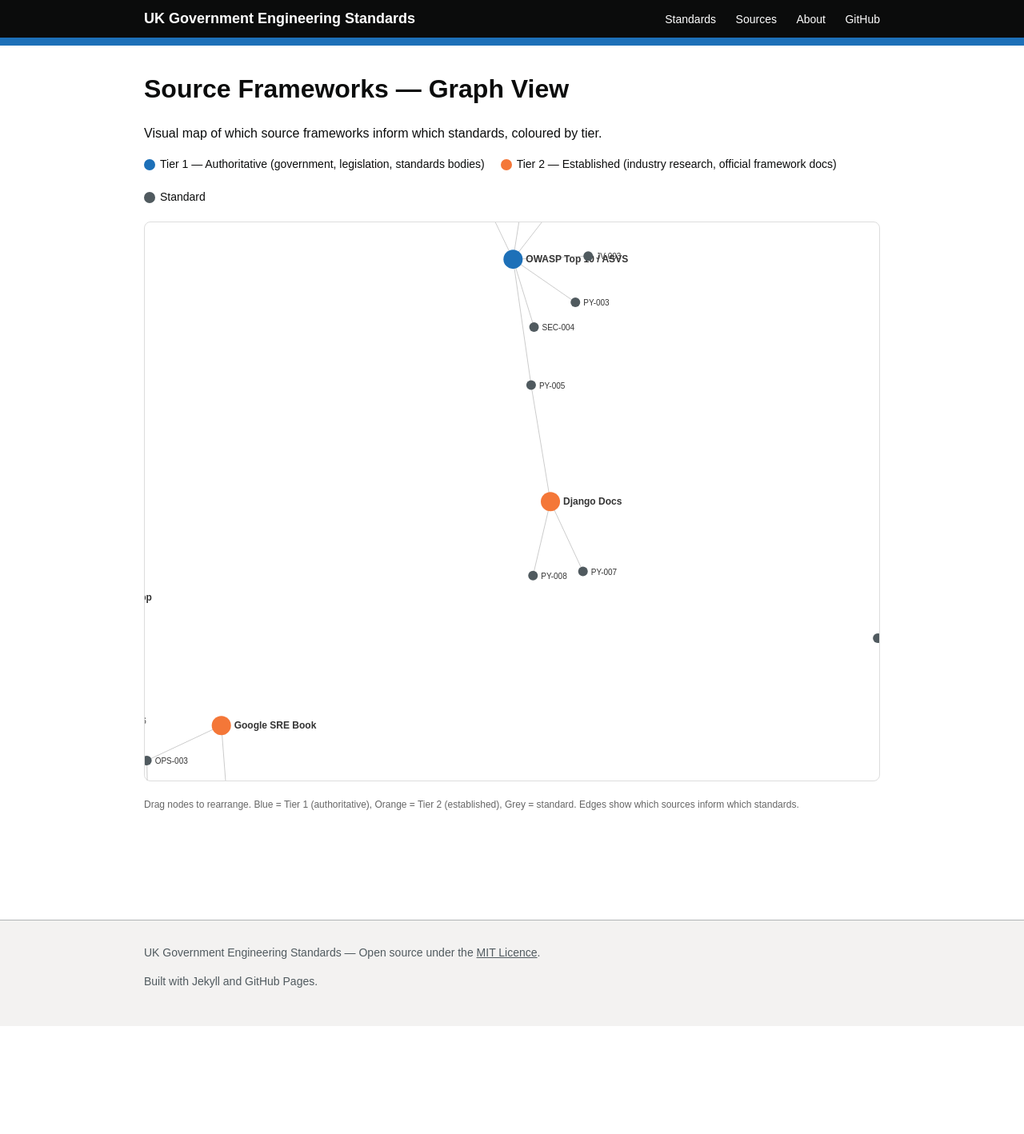
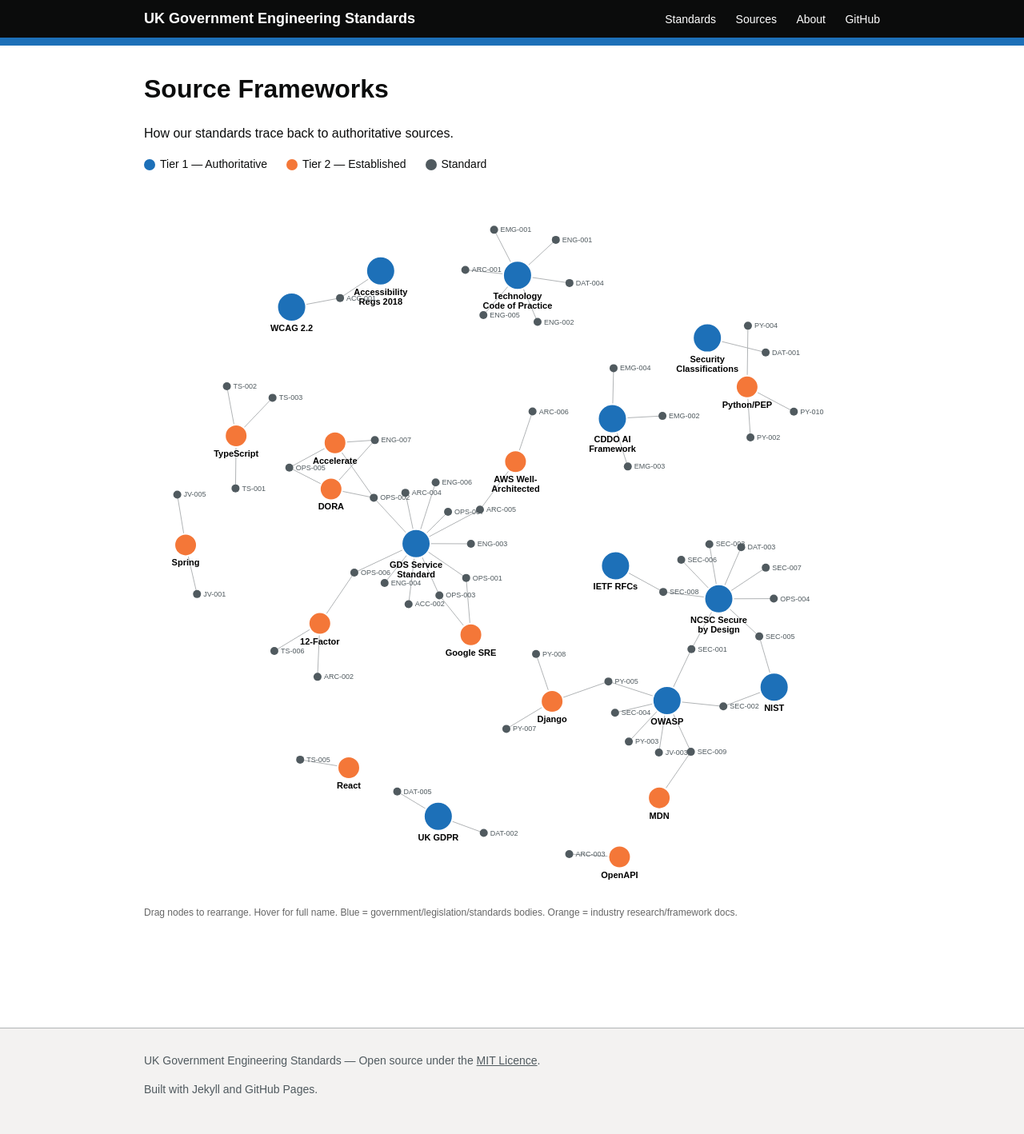
Before and after one commit to bv90dsit/Engineering_standards, a Jekyll site: the page built from docs/sources-graph.md, in a window 1280 px wide. Shown: the whole page at 80% size. Built offline with Jekyll 4.4.1, drawn with Linux system fonts in a browser that asks for light colours; before the commit the page ends 1283 px from its top, so only the background shows below that; part of the change alters nothing that is shown; some of the changed text lies outside the part shown.

Commit message:
Rework source graph — tighter layout, larger canvas, better labels
Fixed:
- Canvas now 900x900 (was height-constrained to 700px container)
- Stronger centering forces prevent nodes drifting to edges
- Shorter link distance (60 vs 80) keeps clusters tight
- Source nodes larger with multi-line labels below
- Standard nodes tiny with ID labels beside them
- White stroke on source nodes for contrast
- Hover tooltip shows full name

Co-Authored-By: Claude Opus 4.6 (1M context) <noreply@anthropic.com>

```diff
--- a/docs/sources-graph.md
+++ b/docs/sources-graph.md
@@ -4,22 +4,15 @@ title: Source Graph
 permalink: /sources-graph/
 ---
 
-# Source Frameworks — Graph View
+# Source Frameworks
 
-Visual map of which source frameworks inform which standards, coloured by tier.
+How our standards trace back to authoritative sources.
 
 <style>
-.graph-container {
-  width: 100%;
-  height: 700px;
-  border: 1px solid #ddd;
-  border-radius: 8px;
-  margin: 20px 0;
-}
 .legend {
   display: flex;
-  gap: 20px;
-  margin: 16px 0;
+  gap: 24px;
+  margin: 16px 0 8px;
   flex-wrap: wrap;
 }
 .legend-item {
@@ -32,134 +25,139 @@ Visual map of which source frameworks inform which standards, coloured by tier.
   width: 14px;
   height: 14px;
   border-radius: 50%;
+  display: inline-block;
 }
 .tier1 { background: #1d70b8; }
 .tier2 { background: #f47738; }
 .standard-node { background: #505a5f; }
+svg { display: block; margin: 0 auto; }
+.node-label { pointer-events: none; }
+.link { stroke: #b1b4b6; stroke-width: 1px; }
+.source-label { font-weight: bold; font-size: 11px; }
+.std-label { font-size: 9px; fill: #505a5f; }
 </style>
 
 <div class="legend">
-  <div class="legend-item"><div class="legend-dot tier1"></div> Tier 1 — Authoritative (government, legislation, standards bodies)</div>
-  <div class="legend-item"><div class="legend-dot tier2"></div> Tier 2 — Established (industry research, official framework docs)</div>
+  <div class="legend-item"><div class="legend-dot tier1"></div> Tier 1 — Authoritative</div>
+  <div class="legend-item"><div class="legend-dot tier2"></div> Tier 2 — Established</div>
   <div class="legend-item"><div class="legend-dot standard-node"></div> Standard</div>
 </div>
 
-<div class="graph-container" id="graph"></div>
+<svg id="graph" width="900" height="900"></svg>
+
+<p style="color:#666; font-size:12px; margin-top:8px;">
+  Drag nodes to rearrange. Hover for full name. Blue = government/legislation/standards bodies. Orange = industry research/framework docs.
+</p>
 
 <script src="https://d3js.org/d3.v7.min.js"></script>
 <script>
-const sources = {
+const data = {
   tier1: [
-    { id: "tcop", label: "Technology Code of Practice", standards: ["ENG-001","ENG-002","ARC-001","DAT-004","ENG-005","EMG-001"] },
-    { id: "gds", label: "GDS Service Standard", standards: ["ENG-003","OPS-001","OPS-002","ACC-002","ARC-004","ARC-005","ENG-004","ENG-006","OPS-003","OPS-006","OPS-007"] },
-    { id: "ncsc", label: "NCSC Secure by Design", standards: ["SEC-001","SEC-003","SEC-005","SEC-006","SEC-007","SEC-008","DAT-003","OPS-004"] },
-    { id: "owasp", label: "OWASP Top 10 / ASVS", standards: ["SEC-001","SEC-002","SEC-004","SEC-009","PY-003","PY-005","JV-003"] },
+    { id: "tcop", label: "Technology\nCode of Practice", standards: ["ENG-001","ENG-002","ARC-001","DAT-004","ENG-005","EMG-001"] },
+    { id: "gds", label: "GDS Service\nStandard", standards: ["ENG-003","OPS-001","OPS-002","ACC-002","ARC-004","ARC-005","ENG-004","ENG-006","OPS-003","OPS-006","OPS-007"] },
+    { id: "ncsc", label: "NCSC Secure\nby Design", standards: ["SEC-001","SEC-003","SEC-005","SEC-006","SEC-007","SEC-008","DAT-003","OPS-004"] },
+    { id: "owasp", label: "OWASP", standards: ["SEC-001","SEC-002","SEC-004","SEC-009","PY-003","PY-005","JV-003"] },
     { id: "wcag", label: "WCAG 2.2", standards: ["ACC-001"] },
-    { id: "iso27001", label: "ISO 27001", standards: ["DAT-003"] },
-    { id: "iso22301", label: "ISO 22301", standards: ["OPS-004"] },
-    { id: "nist", label: "NIST SP 800-53/63", standards: ["SEC-002","SEC-005"] },
+    { id: "nist", label: "NIST", standards: ["SEC-002","SEC-005"] },
     { id: "ukgdpr", label: "UK GDPR", standards: ["DAT-002","DAT-005"] },
-    { id: "accessibility", label: "Accessibility Regulations 2018", standards: ["ACC-001"] },
-    { id: "gsc", label: "Government Security Classifications", standards: ["DAT-001"] },
-    { id: "cddo-ai", label: "CDDO AI Framework", standards: ["EMG-002","EMG-003","EMG-004"] },
-    { id: "cis", label: "CIS Benchmarks", standards: ["SEC-006"] },
+    { id: "accessibility", label: "Accessibility\nRegs 2018", standards: ["ACC-001"] },
+    { id: "cddo-ai", label: "CDDO AI\nFramework", standards: ["EMG-002","EMG-003","EMG-004"] },
+    { id: "gsc", label: "Security\nClassifications", standards: ["DAT-001"] },
     { id: "ietf", label: "IETF RFCs", standards: ["SEC-008"] },
   ],
   tier2: [
-    { id: "dora", label: "DORA Metrics", standards: ["OPS-002","OPS-005","ENG-007"] },
-    { id: "12factor", label: "12-Factor App", standards: ["ARC-002","TS-006","OPS-006"] },
-    { id: "sre", label: "Google SRE Book", standards: ["OPS-001","OPS-003"] },
-    { id: "aws-wa", label: "AWS Well-Architected", standards: ["ARC-005","ARC-006"] },
+    { id: "dora", label: "DORA", standards: ["OPS-002","OPS-005","ENG-007"] },
+    { id: "12factor", label: "12-Factor", standards: ["ARC-002","TS-006","OPS-006"] },
+    { id: "sre", label: "Google SRE", standards: ["OPS-001","OPS-003"] },
+    { id: "aws-wa", label: "AWS Well-\nArchitected", standards: ["ARC-005","ARC-006"] },
     { id: "accelerate", label: "Accelerate", standards: ["OPS-002","OPS-005","ENG-007"] },
-    { id: "openapi", label: "OpenAPI Specification", standards: ["ARC-003"] },
-    { id: "spring", label: "Spring Framework", standards: ["JV-001","JV-005"] },
+    { id: "openapi", label: "OpenAPI", standards: ["ARC-003"] },
+    { id: "spring", label: "Spring", standards: ["JV-001","JV-005"] },
     { id: "python-docs", label: "Python/PEP", standards: ["PY-002","PY-004","PY-010"] },
-    { id: "django", label: "Django Docs", standards: ["PY-005","PY-007","PY-008"] },
-    { id: "typescript", label: "TypeScript Handbook", standards: ["TS-001","TS-002","TS-003"] },
-    { id: "slf4j", label: "SLF4J", standards: ["JV-006"] },
-    { id: "react", label: "React Docs", standards: ["TS-005"] },
-    { id: "mdn", label: "MDN Web Docs", standards: ["SEC-009"] },
+    { id: "django", label: "Django", standards: ["PY-005","PY-007","PY-008"] },
+    { id: "typescript", label: "TypeScript", standards: ["TS-001","TS-002","TS-003"] },
+    { id: "react", label: "React", standards: ["TS-005"] },
+    { id: "mdn", label: "MDN", standards: ["SEC-009"] },
   ]
 };
 
-// Build nodes and links
 const nodes = [];
 const links = [];
-const standardSet = new Set();
+const stdSet = new Set();
 
-sources.tier1.forEach(s => {
-  nodes.push({ id: s.id, label: s.label, group: "tier1" });
-  s.standards.forEach(std => {
-    standardSet.add(std);
-    links.push({ source: s.id, target: std });
-  });
+data.tier1.forEach(s => {
+  nodes.push({ id: s.id, label: s.label, group: "tier1", radius: 18 });
+  s.standards.forEach(std => { stdSet.add(std); links.push({ source: s.id, target: std }); });
+});
+data.tier2.forEach(s => {
+  nodes.push({ id: s.id, label: s.label, group: "tier2", radius: 14 });
+  s.standards.forEach(std => { stdSet.add(std); links.push({ source: s.id, target: std }); });
+});
+stdSet.forEach(std => {
+  nodes.push({ id: std, label: std, group: "standard", radius: 5 });
 });
 
-sources.tier2.forEach(s => {
-  nodes.push({ id: s.id, label: s.label, group: "tier2" });
-  s.standards.forEach(std => {
-    standardSet.add(std);
-    links.push({ source: s.id, target: std });
-  });
-});
-
-standardSet.forEach(std => {
-  nodes.push({ id: std, label: std, group: "standard" });
-});
-
-// D3 force layout
-const container = document.getElementById("graph");
-const width = container.clientWidth;
-const height = container.clientHeight;
-
-const svg = d3.select("#graph").append("svg")
-  .attr("width", width)
-  .attr("height", height);
+const width = 900, height = 900;
+const svg = d3.select("#graph");
 
 const simulation = d3.forceSimulation(nodes)
-  .force("link", d3.forceLink(links).id(d => d.id).distance(80))
-  .force("charge", d3.forceManyBody().strength(-200))
+  .force("link", d3.forceLink(links).id(d => d.id).distance(60).strength(0.8))
+  .force("charge", d3.forceManyBody().strength(-120))
   .force("center", d3.forceCenter(width / 2, height / 2))
-  .force("collision", d3.forceCollide().radius(30));
+  .force("collision", d3.forceCollide().radius(d => d.radius + 15))
+  .force("x", d3.forceX(width / 2).strength(0.05))
+  .force("y", d3.forceY(height / 2).strength(0.05));
 
 const link = svg.append("g")
   .selectAll("line")
   .data(links)
   .join("line")
-  .attr("stroke", "#ccc")
-  .attr("stroke-width", 1);
+  .attr("class", "link");
 
 const node = svg.append("g")
   .selectAll("g")
   .data(nodes)
   .join("g")
   .call(d3.drag()
-    .on("start", (event, d) => { if (!event.active) simulation.alphaTarget(0.3).restart(); d.fx = d.x; d.fy = d.y; })
-    .on("drag", (event, d) => { d.fx = event.x; d.fy = event.y; })
-    .on("end", (event, d) => { if (!event.active) simulation.alphaTarget(0); d.fx = null; d.fy = null; })
+    .on("start", (e, d) => { if (!e.active) simulation.alphaTarget(0.3).restart(); d.fx = d.x; d.fy = d.y; })
+    .on("drag", (e, d) => { d.fx = e.x; d.fy = e.y; })
+    .on("end", (e, d) => { if (!e.active) simulation.alphaTarget(0); d.fx = null; d.fy = null; })
   );
 
 node.append("circle")
-  .attr("r", d => d.group === "standard" ? 6 : 12)
-  .attr("fill", d => d.group === "tier1" ? "#1d70b8" : d.group === "tier2" ? "#f47738" : "#505a5f");
+  .attr("r", d => d.radius)
+  .attr("fill", d => d.group === "tier1" ? "#1d70b8" : d.group === "tier2" ? "#f47738" : "#505a5f")
+  .attr("stroke", d => d.group === "standard" ? "none" : "#fff")
+  .attr("stroke-width", d => d.group === "standard" ? 0 : 2);
 
-node.append("text")
-  .text(d => d.label)
-  .attr("x", d => d.group === "standard" ? 10 : 16)
-  .attr("y", 4)
-  .attr("font-size", d => d.group === "standard" ? "10px" : "12px")
-  .attr("font-weight", d => d.group === "standard" ? "normal" : "bold")
-  .attr("fill", "#333");
+node.append("title").text(d => d.label.replace(/\n/g, " "));
+
+// Labels for sources only (standards are too small)
+node.filter(d => d.group !== "standard")
+  .each(function(d) {
+    const lines = d.label.split("\n");
+    const text = d3.select(this).append("text")
+      .attr("class", "source-label node-label")
+      .attr("text-anchor", "middle");
+    lines.forEach((line, i) => {
+      text.append("tspan")
+        .attr("x", 0)
+        .attr("dy", i === 0 ? d.radius + 12 : 12)
+        .text(line);
+    });
+  });
+
+// Tiny labels for standards on hover proximity
+node.filter(d => d.group === "standard")
+  .append("text")
+  .attr("class", "std-label node-label")
+  .attr("x", 8)
+  .attr("y", 3)
+  .text(d => d.label);
 
 simulation.on("tick", () => {
-  link
-    .attr("x1", d => d.source.x).attr("y1", d => d.source.y)
-    .attr("x2", d => d.target.x).attr("y2", d => d.target.y);
+  link.attr("x1", d => d.source.x).attr("y1", d => d.source.y)
+      .attr("x2", d => d.target.x).attr("y2", d => d.target.y);
   node.attr("transform", d => `translate(${d.x},${d.y})`);
 });
 </script>
-
-<p style="color:#666; font-size:12px; margin-top:16px;">
-  Drag nodes to rearrange. Blue = Tier 1 (authoritative), Orange = Tier 2 (established), Grey = standard.
-  Edges show which sources inform which standards.
-</p>
```
